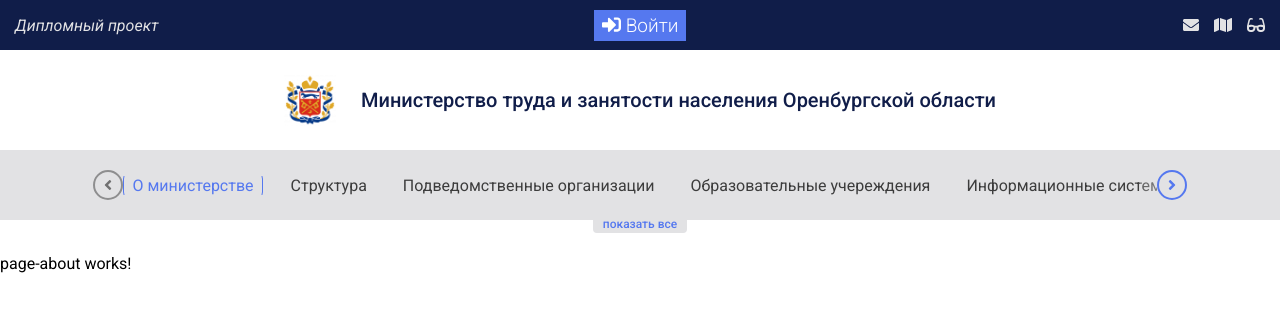
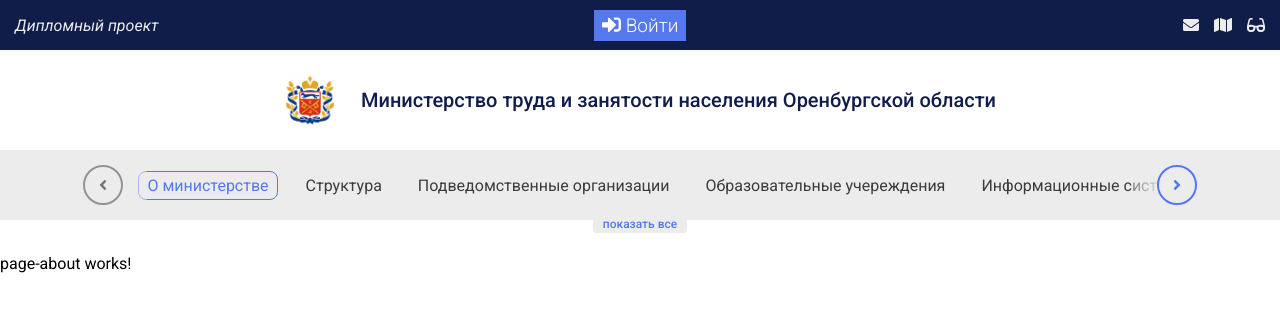
Before and after one commit to skljor/Diploma-project, an Angular app: page /about in a window 1280 px wide. Shown: the top 312 px of the page. Built offline with nearby package versions, Linux system fonts and the light colour scheme.

Commit message:
feat: add slider move

```diff
--- a/src/app/nav-bar/nav-bar.component.html
+++ b/src/app/nav-bar/nav-bar.component.html
@@ -1,17 +1,17 @@
 <div class="nav-bar__wrapper">
   <div class="nav-bar__top">
     <div class="nav-bar__left">
-      <button type="button" class="nav-bar__prev-btn nav-bar__slider-btn">
+      <button type="button" class="nav-bar__prev-btn nav-bar__slider-btn" (click)="handlePrevClick()" #prevBtn>
         <fa-icon [icon]="iconPrev" class="nav-bar__icon"></fa-icon>
       </button>
     </div>
-    <div class="nav-bar__middle">
-      <div class="nav-bar__list" #navListELem>
+    <div class="nav-bar__middle" #navListWrapper>
+      <div class="nav-bar__list" #navListElem>
         <app-nav-bar-item *ngFor="let item of navItems" [data]="item" [selected]="item === selectedItem"></app-nav-bar-item>
       </div>
     </div>
     <div class="nav-bar__right">
-      <button type="button" class="nav-bar__next-btn nav-bar__slider-btn active-btn">
+      <button type="button" class="nav-bar__next-btn nav-bar__slider-btn" (click)="handleNextClick()" #nextBtn>
         <fa-icon [icon]="iconNext" class="nav-bar__icon"></fa-icon>
       </button>
     </div>
--- a/src/app/nav-bar/nav-bar.component.scss
+++ b/src/app/nav-bar/nav-bar.component.scss
@@ -4,7 +4,7 @@
   box-sizing: border-box;
 }
 .nav-bar__wrapper {
-  color: $black-s;
+  color: $black-l;
 }
 
 .nav-bar__top {
@@ -22,15 +22,22 @@
 .nav-bar__middle {
   overflow: hidden;
   width: 84%;
-  &::after {
+  &::after,
+  &::before {
     content: "";
     position: absolute;
-    top: 20px;
+    top: 19px;
+    height: 32px;
+    width: 32px;
+  };
+  &::after {
     right: 9%;
     background: linear-gradient(to right, $white-s-transparent, $white-s);
-    height: 30px;
-    width: 25px;
-    opacity: 0.5;
+  };
+  &::before {
+    z-index: 1;
+    left: 9%;
+    background: linear-gradient(to left, $white-s-transparent, $white-s);
   }
 }
 
@@ -44,6 +51,7 @@
 .nav-bar__left,
 .nav-bar__right {
   position: relative;
+  z-index: 2;
 }
 
 .nav-bar__slider-btn,
@@ -58,11 +66,10 @@
   border-radius: 50%;
   border: solid 2px $black-s;
   box-sizing: border-box;
-  height: 30px;
-  width: 30px;
+  height: 40px;
+  width: 40px;
   background-color: $white-s;
   opacity: 0.5;
-
   &.active-btn {
     border-color: $blue-light;
     color: $blue-light;
@@ -78,12 +85,17 @@
 
 .nav-bar__icon {
   font-size: 16px;
+  position: relative;
 }
 
 .nav-bar__list {
   display: flex;
   gap: 20px;
   width: max-content;
+  position: relative;
+  transform: translateX(0px);
+  transition: transform 0.3s;
+  padding: 10px 15px;
 }
 
 .nav-bar__expand-btn {
--- a/src/app/nav-bar/nav-bar.component.ts
+++ b/src/app/nav-bar/nav-bar.component.ts
@@ -1,4 +1,4 @@
-import { Component } from '@angular/core';
+import { AfterViewInit, Component, ElementRef, OnInit, ViewChild } from '@angular/core';
 import { faAngleLeft, faAngleRight } from '@fortawesome/free-solid-svg-icons';
 import { NavItemData } from 'src/types/nav-item-data';
 import { Router, NavigationEnd } from '@angular/router';
@@ -8,7 +8,11 @@
   templateUrl: './nav-bar.component.html',
   styleUrls: ['./nav-bar.component.scss']
 })
-export class NavBarComponent {
+export class NavBarComponent implements AfterViewInit {
+  @ViewChild('navListElem') navList: ElementRef<HTMLDivElement> | undefined;
+  @ViewChild('navListWrapper') navListWrapper: ElementRef<HTMLDivElement> | undefined;
+  @ViewChild('prevBtn') prevBtn: ElementRef<HTMLButtonElement> | undefined;
+  @ViewChild('nextBtn') nextBtn: ElementRef<HTMLButtonElement> | undefined;
   iconPrev = faAngleLeft;
   iconNext = faAngleRight;
   selectedItem: NavItemData | undefined;
@@ -36,8 +40,31 @@
     {
       label: 'Вакансии',
       route: 'jobs'
+    },
+    {
+      label: 'Кадровый резерв',
+      route: 'rezerv'
+    },
+    {
+      label: 'Открытые данные',
+      route: 'opendata'
+    },
+    {
+      label:'Планы информатизации',
+      route: '4563'
+    },
+    {
+      label: 'Обеспечение безопасности',
+      route: '1254'
+    },
+    {
+      label: 'Контакты и реквизиты',
+      route: 'contacs'
     }
   ];
+  private sliderPos = 0;
+  private maxSliderPos = 0;
+  private sliderStep = 0;
 
   constructor(private router: Router) {
     this.router.events.subscribe((event) => {
@@ -47,4 +74,47 @@
     });
   }
 
+  ngAfterViewInit(): void {
+    this.calculateStep();
+    this.handleSliderChanges();
+  }
+
+  private calculateStep(): void {
+    if(this.navList && this.navListWrapper) {
+      this.sliderStep = Math.ceil((this.navList?.nativeElement.scrollWidth - this.navListWrapper.nativeElement.offsetWidth) / this.navItems.length);
+      this.maxSliderPos = this.navItems.length;
+    }
+  }
+
+  handleNextClick() {
+    if (this.sliderPos < this.maxSliderPos) {
+      this.sliderPos += 1;
+      this.handleSliderChanges();
+    }
+  }
+
+  handlePrevClick() {
+    if (this.sliderPos > 0) {
+      this.sliderPos -= 1;
+      this.handleSliderChanges();
+    }
+  }
+
+  private handleSliderChanges() {
+    if (this.navList) {
+      this.navList.nativeElement.style.transform = `translateX(-${this.sliderPos * this.sliderStep}px)`;
+    }
+    if(this.sliderPos > 0 && this.prevBtn) {
+      this.prevBtn.nativeElement.classList.add('active-btn')
+    }
+    if(this.sliderPos < this.maxSliderPos && this.nextBtn) {
+      this.nextBtn.nativeElement.classList.add('active-btn')
+    }
+    if(this.sliderPos === 0 && this.prevBtn) {
+      this.prevBtn.nativeElement.classList.remove('active-btn')
+    }
+    if(this.sliderPos === this.maxSliderPos && this.nextBtn) {
+      this.nextBtn.nativeElement.classList.remove('active-btn')
+    }
+  }
 }
--- a/src/sass/colors.scss
+++ b/src/sass/colors.scss
@@ -1,5 +1,6 @@
 $dark-blue: #101D49;
 $blue-light: #5578EF;
-$white-s: rgb(226, 226, 228);
+$white-s: rgb(236, 236, 236);
 $black-s: #3C3C3C;
-$white-s-transparent: rgba(226, 226, 228, 0.4)
+$white-s-transparent: rgba(236, 236, 236, 0.4);
+$black-l: #242424;
```
